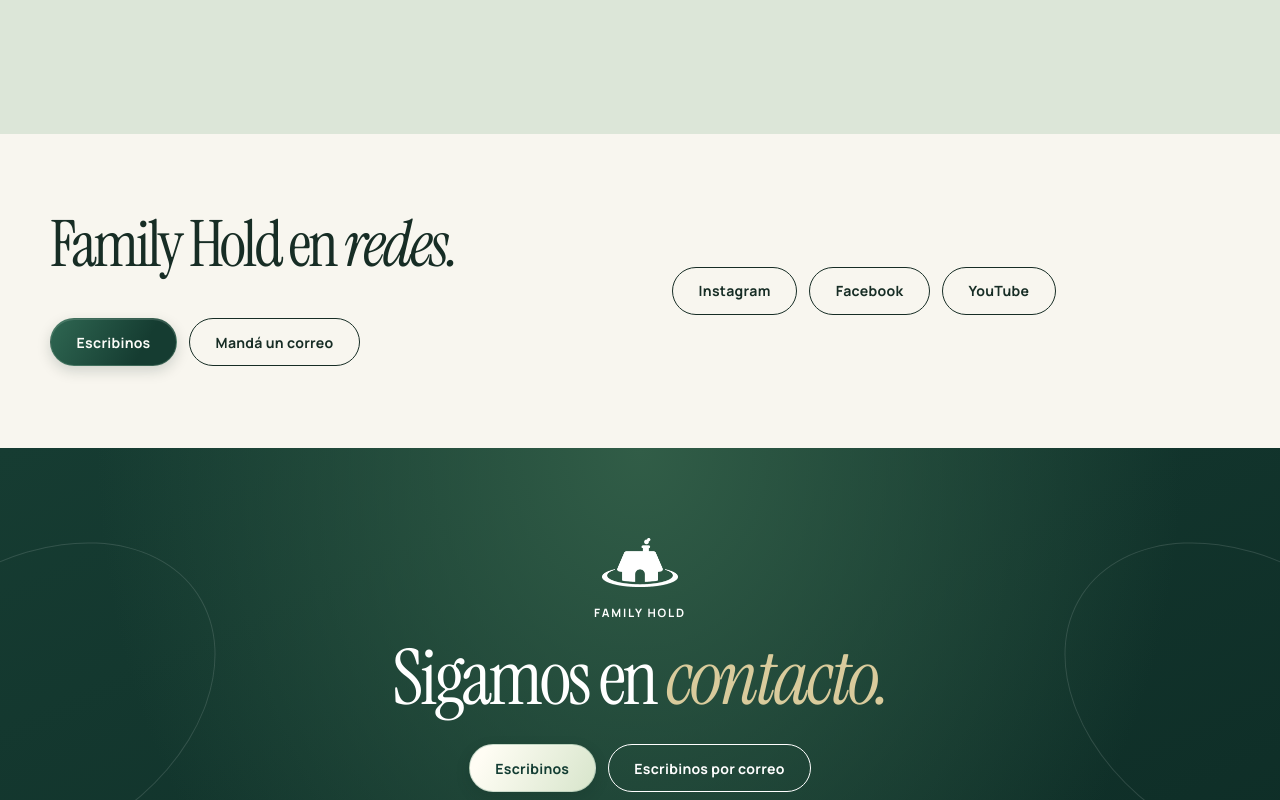
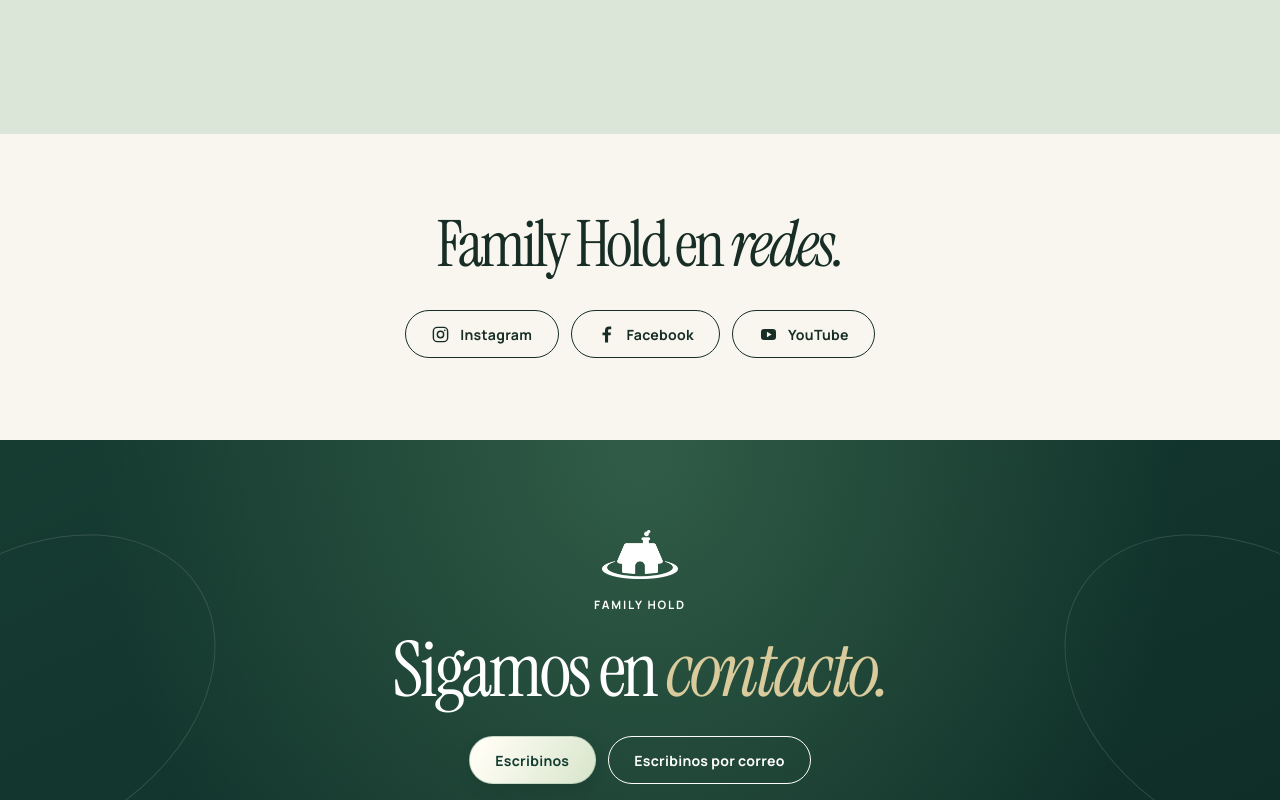
Before and after one commit to ideamosestudio/familyhold-web, a plain HTML site: page dist/contacto/index.html in a window 1280 px wide. Shown: the part 2060-2860 px from the top of the page. Drawn offline with Linux system fonts and the light colour scheme; files that its build step writes are made by us from their sources.

Commit message:
Center social links and add network icons

```diff
--- a/dist/assets/editorial.css
+++ b/dist/assets/editorial.css
@@ -176,12 +176,14 @@ main img { height: auto; }
 .contact-social { padding-block: clamp(45px, 7vw, 82px); background: var(--paper); }
 .social-layout {
   display: grid;
-  grid-template-columns: repeat(2, minmax(0, 1fr));
-  align-items: center;
-  gap: clamp(20px, 5vw, 70px);
+  justify-items: center;
+  gap: clamp(22px, 3vw, 36px);
+  text-align: center;
 }
 .social-layout h2 { font-size: clamp(2.7rem, 5vw, 5.3rem); }
-.social-links { display: flex; flex-wrap: wrap; gap: 12px; }
+.social-links { display: flex; flex-wrap: wrap; justify-content: center; gap: 12px; }
+.social-links .btn { gap: 10px; }
+.social-links svg { flex: 0 0 19px; width: 19px; height: 19px; }
 .contact-card { min-height: 300px; }
 .contact-lines a { overflow-wrap: anywhere; }
 .section.closing-cta {
@@ -518,7 +520,7 @@ section[id] { scroll-margin-top: 90px; }
   .profile-sticky { position: relative; top: auto; }
 }
 @media(max-width: 580px) {
-  .services-grid, .social-layout { grid-template-columns: 1fr; }
+  .services-grid { grid-template-columns: 1fr; }
   .page-hero .display { font-size: clamp(2.8rem, 12vw, 4rem); }
   .section { padding-block: 60px; }
   .footer-title { font-size: clamp(2.8rem, 12vw, 4rem); }
--- a/dist/contacto/index.html
+++ b/dist/contacto/index.html
@@ -1,9 +1,27 @@
-<!doctype html><html lang="es"><head><meta charset="utf-8"><meta name="viewport" content="width=device-width,initial-scale=1"><base href="/familyhold-web/"><title>Contacto | Family Hold</title><meta name="description" content="Contactá a Family Hold por WhatsApp, teléfono o correo para coordinar una consulta."><link rel="stylesheet" href="assets/styles.css?v=2"><script src="assets/site.js?v=3" defer></script><link rel="stylesheet" href="assets/editorial.css?v=12"></head><body><a class="skip-link" href="contacto/#contenido">Saltar al contenido</a>
+<!doctype html><html lang="es"><head><meta charset="utf-8"><meta name="viewport" content="width=device-width,initial-scale=1"><base href="/familyhold-web/"><title>Contacto | Family Hold</title><meta name="description" content="Contactá a Family Hold por WhatsApp, teléfono o correo para coordinar una consulta."><link rel="stylesheet" href="assets/styles.css?v=2"><script src="assets/site.js?v=3" defer></script><link rel="stylesheet" href="assets/editorial.css?v=14"></head><body><a class="skip-link" href="contacto/#contenido">Saltar al contenido</a>
 <header class="site-header"><div class="nav-wrap"><a class="brand" href=""><img class="brand-mark" src="assets/images/family-hold-mark-white.png" alt="">Family Hold</a><nav class="desktop-nav"><a data-nav href="">Inicio</a><a data-nav href="quienes-somos/">Quiénes somos</a><a data-nav href="nuestro-trabajo/">Nuestro trabajo</a><a data-nav href="terapia-virtual-global/">Terapia virtual</a><a data-nav href="contacto/">Contacto</a></nav><a class="btn light nav-contact" href="https://wa.link/b6a0c3">Consultar</a><button class="menu-toggle" aria-label="Abrir menú" aria-expanded="false"><span></span></button></div></header><div class="mobile-panel"><nav class="mobile-links"><a href="">Inicio</a><a href="quienes-somos/">Quiénes somos</a><a href="nuestro-trabajo/">Nuestro trabajo</a><a href="terapia-virtual-global/">Terapia virtual</a><a href="contacto/">Contacto</a></nav></div>
 <main id="contenido"><section class="page-hero contact-hero"><div class="shell page-hero-grid"><div class="hero-copy"><p class="eyebrow">Contacto</p><h1 class="display">El primer paso puede ser <em>escribirnos.</em></h1><p class="lede">Contanos brevemente qué espacio de atención estás buscando. Te orientamos sobre cómo empezar.</p><div class="section-actions"><a class="btn light" href="https://wa.link/b6a0c3">Escribinos hoy</a><a class="btn outline" href="contacto/#canales">Ver otros canales</a></div></div><figure class="editorial-photo hero-photo"><img src="assets/images/therapy-room.jpg" width="1254" height="1254" fetchpriority="high" decoding="async" alt="Dos sillones verdes junto a una ventana"></figure></div></section>
 <section class="section white" id="canales"><div class="shell contact-grid"><article class="contact-card reveal"><div><p class="eyebrow">Canal principal</p><h2>Hablemos por WhatsApp.</h2></div><div><p>Una forma directa de consultar por modalidad, disponibilidad y primera entrevista.</p><div class="section-actions"><a class="btn light" href="https://wa.link/b6a0c3">Abrir WhatsApp</a><a class="btn outline" href="tel:+5491156146514">Llamanos</a></div></div></article><article class="contact-card light reveal"><div><p class="eyebrow">También podés</p><h2>Llamar o escribir.</h2></div><div class="contact-lines"><a href="tel:+5491156146514"><strong>Teléfono</strong><br>+54 9 11 5614-6514</a><a href="mailto:consultas@familyhold.com.ar"><strong>Correo</strong><br>consultas@familyhold.com.ar</a></div></article></div></section>
 <section class="section mist"><div class="shell split"><div class="reveal"><p class="eyebrow">Lic. Analía Mitar</p><h2 class="display" style="font-size:clamp(3.8rem,7vw,7rem)">Una consulta puede abrir otra <em>posibilidad.</em></h2><p class="lede">Atención psicológica para parejas y familias, con modalidad virtual en castellano.</p><div class="section-actions"><a class="btn" href="https://wa.link/b6a0c3">Charlemos</a><a class="btn outline" href="quienes-somos/#analia">Conocé a Analía</a></div></div><figure class="editorial-photo reveal"><img src="assets/images/generations.jpg" width="1100" height="1100" loading="lazy" decoding="async" alt="Dos mujeres conversan alrededor de una mesa"></figure></div></section>
-<section class="section contact-social"><div class="shell social-layout"><div class="reveal"><h2 class="display">Family Hold en <em>redes.</em></h2><div class="section-actions"><a class="btn" href="https://wa.link/b6a0c3">Escribinos</a><a class="btn outline" href="mailto:consultas@familyhold.com.ar">Mandá un correo</a></div></div><nav class="social-links reveal" aria-label="Redes sociales"><a class="btn outline" href="https://www.instagram.com/familyhold/">Instagram</a><a class="btn outline" href="https://www.facebook.com/FamilyHold">Facebook</a><a class="btn outline" href="https://www.youtube.com/user/familyhold">YouTube</a></nav></div></section></main>
+<section class="section contact-social" aria-labelledby="social-title">
+  <div class="shell social-layout">
+    <h2 class="display reveal" id="social-title">Family Hold en <em>redes.</em></h2>
+    <nav class="social-links reveal" aria-label="Redes sociales">
+      <a class="btn outline" href="https://www.instagram.com/familyhold/">
+        <svg viewBox="0 0 24 24" fill="none" stroke="currentColor" stroke-width="1.8" aria-hidden="true"><rect x="3" y="3" width="18" height="18" rx="5"/><circle cx="12" cy="12" r="4"/><circle cx="17.4" cy="6.8" r="1" fill="currentColor" stroke="none"/></svg>
+        <span>Instagram</span>
+      </a>
+      <a class="btn outline" href="https://www.facebook.com/FamilyHold">
+        <svg viewBox="0 0 24 24" fill="currentColor" aria-hidden="true"><path d="M14 22v-9h3.1l.5-3.6H14V7.1c0-1 .3-1.7 1.8-1.7H18V2.2c-.4-.1-1.6-.2-2.9-.2-3 0-5 1.8-5 5.1v2.3H7V13h3.1v9H14Z"/></svg>
+        <span>Facebook</span>
+      </a>
+      <a class="btn outline" href="https://www.youtube.com/user/familyhold">
+        <svg viewBox="0 0 24 24" aria-hidden="true"><path fill="currentColor" fill-rule="evenodd" d="M7 5h10c3.6 0 4.5 1.4 4.5 4.4v5.2c0 3-.9 4.4-4.5 4.4H7c-3.6 0-4.5-1.4-4.5-4.4V9.4C2.5 6.4 3.4 5 7 5Zm3 3.5v7l6-3.5-6-3.5Z"/></svg>
+        <span>YouTube</span>
+      </a>
+    </nav>
+  </div>
+</section></main>
 <footer class="site-footer"><div class="shell"><div class="footer-intro"><div class="footer-identity reveal"><img src="assets/images/family-hold-mark-white.png" width="300" height="192" alt=""><p class="eyebrow">Family Hold</p><h2 class="footer-title">Sigamos en <em>contacto.</em></h2></div><div class="section-actions"><a class="btn light" href="https://wa.link/b6a0c3">Escribinos</a><a class="btn outline" href="mailto:consultas@familyhold.com.ar">Escribinos por correo</a></div></div><div class="footer-grid"><div class="footer-summary"><h3>Family Hold</h3><p>Lic. Analía Mitar</p></div><nav class="footer-col" aria-label="Pie de página"><h3>Navegación</h3><a href="">Inicio</a><a href="quienes-somos/">Quiénes somos</a><a href="nuestro-trabajo/">Nuestro trabajo</a><a href="terapia-virtual-global/">Terapia virtual</a><a href="contacto/">Contacto</a></nav><div class="footer-col"><h3>Contacto</h3><a href="tel:+5491156146514">+54 9 11 5614-6514</a><a href="mailto:consultas@familyhold.com.ar">consultas@familyhold.com.ar</a></div></div><div class="footer-bottom"><span>© <span data-year></span> Family Hold</span><a href="https://ideamos.com.ar/">Un desarrollo de Estudio Ideamos</a></div></div></footer><a class="whatsapp-float" href="https://wa.link/b6a0c3" aria-label="Chatear con Family Hold por WhatsApp">
   <svg viewBox="0 0 24 24" fill="currentColor" aria-hidden="true">
     <path d="M12 2a10 10 0 0 0-8.7 14.94L2 22l5.2-1.25A10 10 0 1 0 12 2Zm0 18.1a8.08 8.08 0 0 1-4.12-1.13l-.29-.17-3 .72.8-2.91-.19-.31A8.1 8.1 0 1 1 12 20.1Zm4.59-6.06c-.25-.12-1.46-.72-1.69-.81-.22-.08-.38-.12-.55.13-.16.24-.63.8-.77.97-.14.16-.28.18-.52.06-.25-.13-1.04-.39-1.98-1.23-.73-.65-1.22-1.45-1.36-1.7-.15-.24-.02-.38.1-.5l.37-.44c.13-.15.17-.25.25-.42.08-.16.04-.31-.02-.43l-.77-1.85c-.19-.49-.4-.42-.55-.43h-.47c-.16 0-.43.06-.65.3-.23.25-.86.84-.86 2.05 0 1.2.88 2.36 1 2.53.12.16 1.72 2.63 4.18 3.69 1.56.68 2.19.73 2.99.61.47-.07 1.46-.6 1.66-1.17.21-.57.21-1.06.15-1.16-.06-.1-.22-.16-.47-.3Z"/>
```
